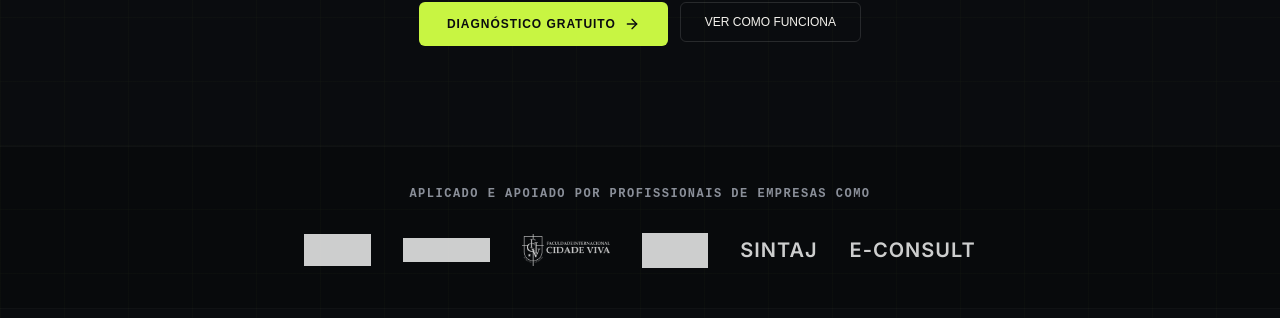
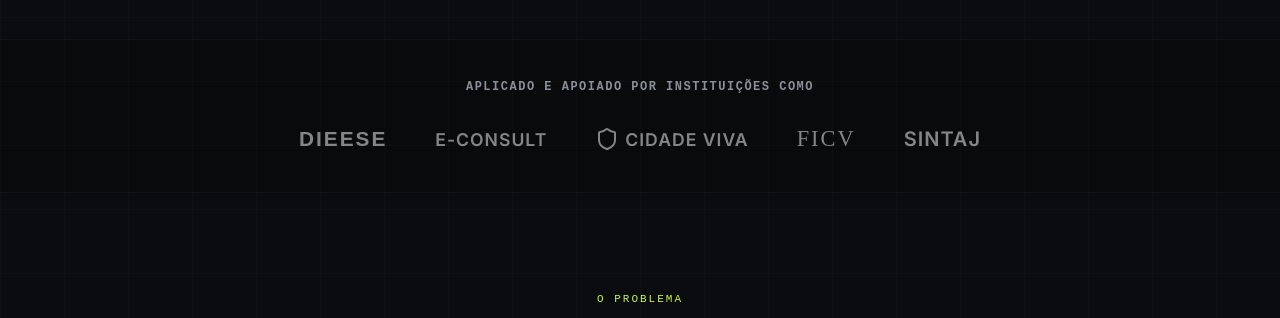
Before and after one commit to Renatoassis86/gestaocontratos, a Next.js app: page / in a window 1280 px wide. Shown: the part 943-1261 px from the top of the page. Built offline with nearby package versions, Linux system fonts and the light colour scheme.

Commit message:
style: Use high-res Unsplash placeholders matching 4:1 res and text logobar replacements Node triggers setup framing

```diff
--- a/src/app/page.module.css
+++ b/src/app/page.module.css
@@ -119,16 +119,16 @@
 }
 
 .carouselSlide {
-  width: 33.333%; aspect-ratio: 3 / 1; position: relative; flex-shrink: 0;
+  width: 33.333%; aspect-ratio: 4 / 1; position: relative; flex-shrink: 0;
 }
 
 .carouselImage {
-  width: 100%; height: 100%; object-fit: cover; object-position: center 25%; display: block;
+  width: 100%; height: 100%; object-fit: cover; object-position: center center; display: block;
 }
 
 .carouselInnerShadow {
   position: absolute; top: 0; left: 0; right: 0; bottom: 0;
-  box-shadow: inset 0 0 40px rgba(0,0,0,0.8); z-index: 1; pointer-events: none;
+  box-shadow: inset 0 0 60px rgba(0,0,0,0.8); z-index: 1; pointer-events: none;
 }
 
 .carouselNav {
--- a/src/app/page.tsx
+++ b/src/app/page.tsx
@@ -81,17 +81,17 @@
             {/* Slide 1 */}
             <div className={styles.carouselSlide}>
               <div className={styles.carouselInnerShadow}></div>
-              <img src="/arkos_dashboard_decision_1774133572097.png" alt="Dashboard Ágil Arkos 1" className={styles.carouselImage} style={{ objectPosition: 'center 20%' }} />
+              <img src="https://images.unsplash.com/photo-1551288049-bebda4e38f71?auto=format&fit=crop&w=2850&q=100" alt="Dashboard Ágil Arkos 1" className={styles.carouselImage} />
             </div>
             {/* Slide 2 */}
             <div className={styles.carouselSlide}>
               <div className={styles.carouselInnerShadow}></div>
-              <img src="/arkos_real_executive_dashboard_1774143584596.png" alt="Dashboard Ágil Arkos 2" className={styles.carouselImage} style={{ objectPosition: 'center 20%' }} />
+              <img src="https://images.unsplash.com/photo-1460925895917-afdab827c52f?auto=format&fit=crop&w=2850&q=100" alt="Dashboard Ágil Arkos 2" className={styles.carouselImage} />
             </div>
             {/* Slide 3 */}
             <div className={styles.carouselSlide}>
               <div className={styles.carouselInnerShadow}></div>
-              <img src="/arkos_corporate_presenting_1774143639165.png" alt="Dashboard Ágil Arkos 3" className={styles.carouselImage} style={{ objectPosition: 'center 10%' }} />
+              <img src="https://images.unsplash.com/photo-1518770660439-4636190af475?auto=format&fit=crop&w=2850&q=100" alt="Dashboard Ágil Arkos 3" className={styles.carouselImage} />
             </div>
           </div>
 
@@ -123,14 +123,30 @@
 
       {/* ── LOGOBAR ─── */}
       <div className={styles.logobar} style={{ padding: '40px 0', borderTop: '1px solid rgba(255,255,255,0.03)', borderBottom: '1px solid rgba(255,255,255,0.03)', background: 'rgba(0,0,0,0.2)' }}>
-        <p style={{ fontSize: '0.75rem', color: '#8A8F99', marginBottom: '2rem', textAlign: 'center', fontFamily: 'monospace', letterSpacing: '1.5px', textTransform: 'uppercase', fontWeight: 700 }}>APLICADO E APOIADO POR PROFISSIONAIS DE EMPRESAS COMO</p>
-        <div style={{ display: 'flex', flexWrap: 'wrap', gap: '32px', justifyContent: 'center', alignItems: 'center', maxWidth: '1100px', margin: '0 auto', padding: '0 20px' }}>
-          <img src="/logo_4.png" alt="DIEESE" style={{ height: '32px', objectFit: 'contain', filter: 'brightness(0) invert(1)', opacity: 0.8 }} />
-          <img src="/logo_1.png" alt="ECONSULT" style={{ height: '24px', objectFit: 'contain', filter: 'brightness(0) invert(1)', opacity: 0.8 }} />
-          <img src="/logo_3.png" alt="CIDADE VIVA" style={{ height: '32px', objectFit: 'contain', filter: 'brightness(0) invert(1)', opacity: 0.8 }} />
-          <img src="/logo_2.png" alt="FICV" style={{ height: '35px', objectFit: 'contain', filter: 'brightness(0) invert(1)', opacity: 0.8 }} />
-          <span style={{ fontWeight: 800, fontSize: '1.25rem', color: '#FFF', letterSpacing: '1px', opacity: 0.8 }}>SINTAJ</span>
-          <span style={{ fontWeight: 800, fontSize: '1.25rem', color: '#FFF', letterSpacing: '1px', opacity: 0.8 }}>E-CONSULT</span>
+        <p style={{ fontSize: '0.75rem', color: '#8A8F99', marginBottom: '2rem', textAlign: 'center', fontFamily: 'monospace', letterSpacing: '1.5px', textTransform: 'uppercase', fontWeight: 700 }}>APLICADO E APOIADO POR INSTITUIÇÕES COMO</p>
+        <div style={{ display: 'flex', flexWrap: 'wrap', gap: '48px', justifyContent: 'center', alignItems: 'center', maxWidth: '1100px', margin: '0 auto', padding: '0 20px', opacity: 0.5 }}>
+
+          <div style={{ display: 'flex', alignItems: 'center', gap: '8px', color: '#FFF' }}>
+            <span style={{ fontWeight: 900, fontSize: '1.3rem', letterSpacing: '2px', fontFamily: 'sans-serif' }}>DIEESE</span>
+          </div>
+
+          <div style={{ display: 'flex', alignItems: 'center', gap: '8px', color: '#FFF' }}>
+            <span style={{ fontWeight: 800, fontSize: '1.1rem', letterSpacing: '1px' }}>E-CONSULT</span>
+          </div>
+
+          <div style={{ display: 'flex', alignItems: 'center', gap: '6px', color: '#FFF' }}>
+            <Shield size={24} />
+            <span style={{ fontWeight: 700, fontSize: '1.1rem', letterSpacing: '1px', textTransform: 'uppercase' }}>Cidade Viva</span>
+          </div>
+
+          <div style={{ display: 'flex', alignItems: 'center', gap: '6px', color: '#FFF' }}>
+            <span style={{ fontWeight: 400, fontSize: '1.4rem', fontFamily: 'serif', letterSpacing: '2px' }}>FICV</span>
+          </div>
+
+          <div style={{ display: 'flex', alignItems: 'center', gap: '8px', color: '#FFF' }}>
+            <span style={{ fontWeight: 800, fontSize: '1.25rem', letterSpacing: '1px' }}>SINTAJ</span>
+          </div>
+
         </div>
       </div>
 
```
